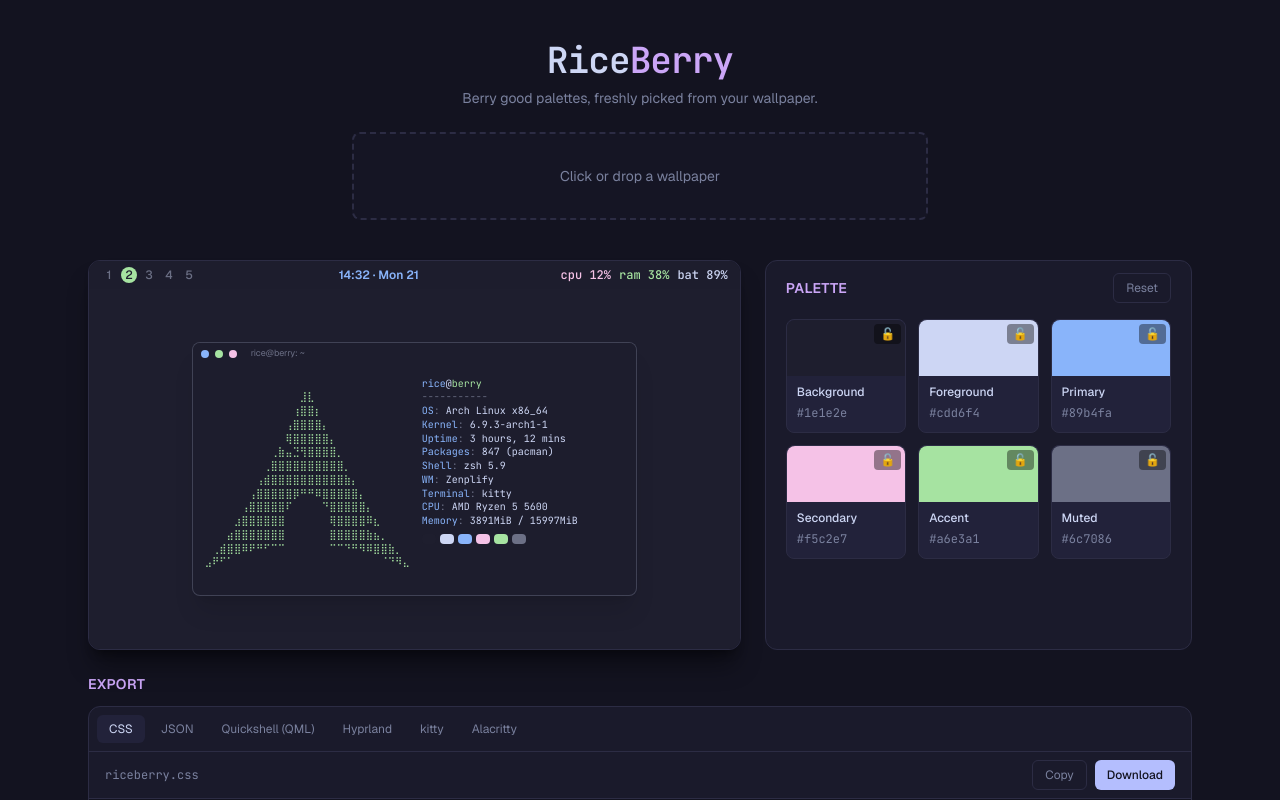
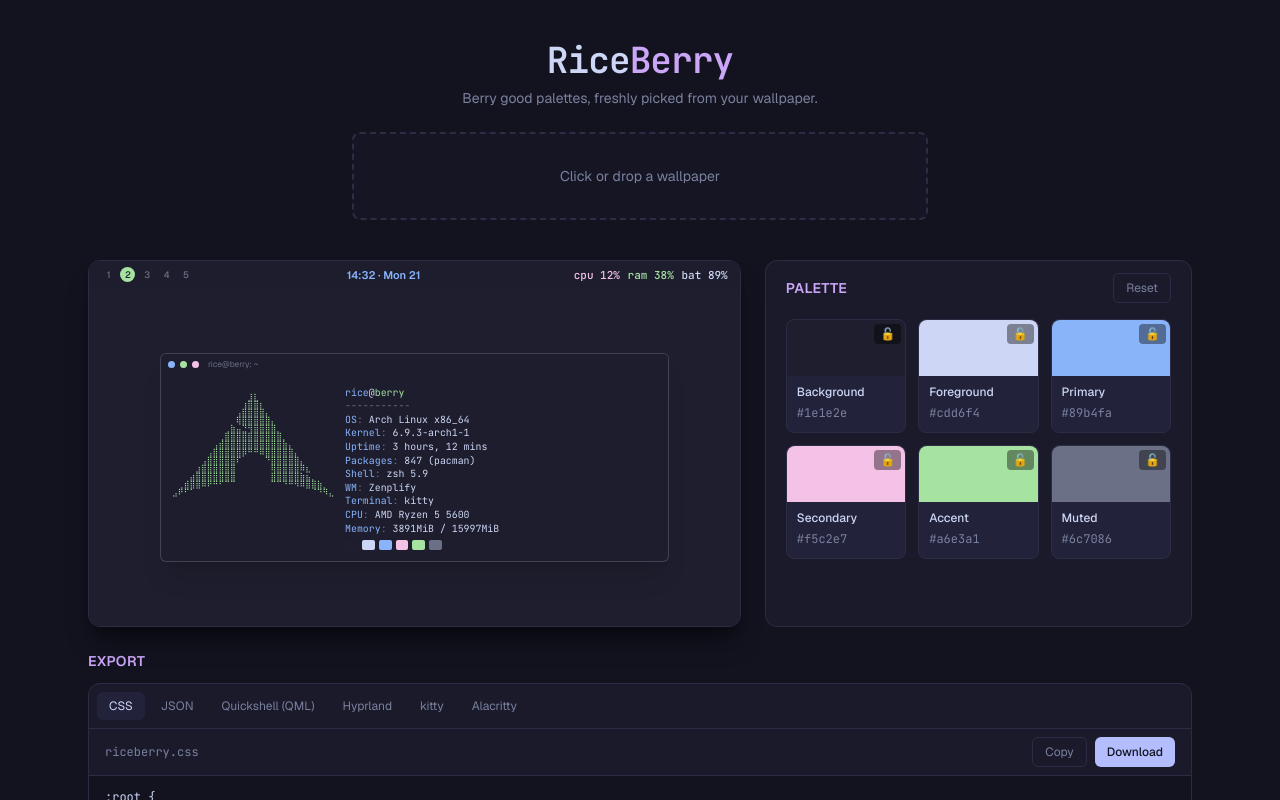
Before and after one commit to Cookeroni/Riceberry, a Next.js app: page / in a window 1280 px wide. Shown: the top 800 px of the page. Built offline with nearby package versions, Linux system fonts and the light colour scheme.

Commit message:
Make the components respoensive

```diff
--- a/src/app/page.tsx
+++ b/src/app/page.tsx
@@ -49,11 +49,11 @@ export default function Home() {
   }
 
   return (
-    <div className="flex min-h-full flex-col">
+    <div className="flex min-h-full flex-col overflow-x-hidden">
       <main className="mx-auto w-full max-w-6xl flex-1 px-6 py-10">
         {/* Header: title, description, upload — centered */}
         <header className="mx-auto max-w-xl text-center">
-          <h1 className="font-mono text-4xl font-semibold tracking-tight">
+          <h1 className="font-mono text-3xl font-semibold tracking-tight sm:text-4xl">
             Rice<span className="text-berry">Berry</span>
           </h1>
           <p className="mt-2 text-sm text-dim">
--- a/src/components/ExportPanel.tsx
+++ b/src/components/ExportPanel.tsx
@@ -47,8 +47,8 @@ export function ExportPanel({ palette }: { palette: Palette }) {
         ))}
       </div>
 
-      <div className="flex items-center justify-between px-4 py-2">
-        <span className="font-mono text-xs text-dim">{active.filename}</span>
+        <div className="flex flex-wrap items-center justify-between gap-2 px-4 py-2">
+          <span className="min-w-0 truncate font-mono text-xs text-dim">{active.filename}</span>
         <div className="flex gap-2">
           <button
             type="button"
--- a/src/components/PreviewBar.tsx
+++ b/src/components/PreviewBar.tsx
@@ -4,20 +4,19 @@ const ACTIVE = 2;
 export function PreviewBar() {
   return (
     <div
-      className="flex items-center justify-between px-3 py-1.5 text-[10px] font-medium backdrop-blur-sm sm:text-xs"
+      className="flex items-center justify-between px-[1.1em] py-[0.5em] text-[1em] font-medium backdrop-blur-sm"
       style={{
         backgroundColor: "color-mix(in srgb, var(--rb-background) 78%, transparent)",
         color: "var(--rb-foreground)",
       }}
     >
-      {/* workspaces */}
-      <div className="flex items-center gap-1">
+      <div className="flex items-center gap-[0.4em]">
         {WORKSPACES.map((n) => {
           const active = n === ACTIVE;
           return (
             <span
               key={n}
-              className="flex h-4 w-4 items-center justify-center rounded-full"
+              className="flex h-[1.6em] w-[1.6em] items-center justify-center rounded-full text-[0.85em]"
               style={
                 active
                   ? { backgroundColor: "var(--rb-accent)", color: "var(--rb-background)" }
@@ -30,13 +29,11 @@ export function PreviewBar() {
         })}
       </div>
 
-      {/* clock */}
       <div className="font-semibold" style={{ color: "var(--rb-primary)" }}>
         14:32 · Mon 21
       </div>
 
-      {/* indicators */}
-      <div className="flex items-center gap-2 font-mono">
+      <div className="flex items-center gap-[0.7em] font-mono">
         <span style={{ color: "var(--rb-secondary)" }}>cpu 12%</span>
         <span style={{ color: "var(--rb-accent)" }}>ram 38%</span>
         <span style={{ color: "var(--rb-foreground)" }}>bat 89%</span>
--- a/src/components/PreviewDesktop.tsx
+++ b/src/components/PreviewDesktop.tsx
@@ -4,10 +4,7 @@ import { type Palette, ROLE_ORDER } from "@/types/palette";
 import { PreviewBar } from "./PreviewBar";
 import { PreviewTerminal } from "./PreviewTerminal";
 
-type Props = {
-  palette: Palette;
-  wallpaperSrc: string | null;
-};
+type Props = { palette: Palette; wallpaperSrc: string | null };
 
 export function PreviewDesktop({ palette, wallpaperSrc }: Props) {
   const vars: CSSProperties = {};
@@ -18,9 +15,8 @@ export function PreviewDesktop({ palette, wallpaperSrc }: Props) {
   return (
     <div
       style={vars}
-      className="relative aspect-video min-h-[390px] w-full overflow-hidden rounded-xl border border-line shadow-xl shadow-black/40"
+      className="@container relative aspect-video min-h-[200px] w-full overflow-hidden rounded-xl border border-line shadow-xl shadow-black/40 sm:min-h-[340px]"
     >
-      {/* wallpaper — or a themed solid background before any upload */}
       <div
         className="absolute inset-0 bg-cover bg-center"
         style={{
@@ -28,12 +24,12 @@ export function PreviewDesktop({ palette, wallpaperSrc }: Props) {
           backgroundImage: wallpaperSrc ? `url("${wallpaperSrc}")` : undefined,
         }}
       />
-
-      {/* content layer: bar in flow at top, terminal centered in the space below */}
-      <div className="relative flex h-full flex-col">
+      {/* This one value drives the whole mock's scale: base font-size in cqi,
+          floored/capped so it stays sane at extremes. Every child sizes in em. */}
+      <div className="relative flex h-full flex-col text-[clamp(6.5px,1.7cqi,11px)]">
         <PreviewBar />
-        <div className="flex flex-1 items-center justify-center overflow-hidden p-4">
-          <div className="w-[72%] max-w-md">
+        <div className="flex flex-1 items-center justify-center overflow-hidden p-[1.4em]">
+          <div className="w-[82%]">
             <PreviewTerminal />
           </div>
         </div>
--- a/src/components/PreviewTerminal.tsx
+++ b/src/components/PreviewTerminal.tsx
@@ -30,30 +30,28 @@ const LOGO = `
 `;
 
 export function PreviewTerminal() {
-  return (
+    return (
     <div
-      className="overflow-hidden rounded-lg border shadow-xl backdrop-blur-md"
+      className="overflow-hidden rounded-[0.6em] border shadow-xl backdrop-blur-md text-[0.9em]"
       style={{
         backgroundColor: "color-mix(in srgb, var(--rb-background) 88%, transparent)",
         borderColor: "color-mix(in srgb, var(--rb-foreground) 20%, transparent)",
       }}
     >
-      {/* title bar */}
       <div
-        className="flex items-center gap-1.5 px-2 py-1"
+        className="flex items-center gap-[0.5em] px-[0.7em] py-[0.4em]"
         style={{ backgroundColor: "color-mix(in srgb, var(--rb-background) 95%, transparent)" }}
       >
-        <span className="h-2 w-2 rounded-full" style={{ backgroundColor: "var(--rb-primary)" }} />
-        <span className="h-2 w-2 rounded-full" style={{ backgroundColor: "var(--rb-accent)" }} />
-        <span className="h-2 w-2 rounded-full" style={{ backgroundColor: "var(--rb-secondary)" }} />
-        <span className="ml-2 text-[9px]" style={{ color: "var(--rb-muted)" }}>
+        <span className="h-[0.7em] w-[0.7em] rounded-full" style={{ backgroundColor: "var(--rb-primary)" }} />
+        <span className="h-[0.7em] w-[0.7em] rounded-full" style={{ backgroundColor: "var(--rb-accent)" }} />
+        <span className="h-[0.7em] w-[0.7em] rounded-full" style={{ backgroundColor: "var(--rb-secondary)" }} />
+        <span className="ml-[0.5em] text-[0.85em]" style={{ color: "var(--rb-muted)" }}>
           rice@berry: ~
         </span>
       </div>
 
-      {/* body */}
-      <div className="flex gap-3 p-3 font-mono text-[9px] leading-snug sm:text-[10px]">
-        <pre className="whitespace-pre" style={{ color: "var(--rb-accent)" }}>
+      <div className="flex gap-[1.1em] p-[1.1em] font-mono leading-snug">
+        <pre className="whitespace-pre text-[0.8em] leading-none" style={{ color: "var(--rb-accent)" }}>
           {LOGO}
         </pre>
 
@@ -73,12 +71,11 @@ export function PreviewTerminal() {
             </div>
           ))}
 
-          {/* color test row — one block per role, the clearest live-retheme demo */}
-          <div className="mt-1.5 flex gap-1">
+          <div className="mt-[0.5em] flex gap-[0.4em]">
             {ROLE_ORDER.map((role) => (
               <span
                 key={role}
-                className="h-2.5 w-3.5 rounded-sm"
+                className="h-[0.95em] w-[1.3em] rounded-[0.2em]"
                 style={{ backgroundColor: `var(--rb-${role})` }}
               />
             ))}
--- a/src/components/SwatchCard.tsx
+++ b/src/components/SwatchCard.tsx
@@ -59,7 +59,7 @@ export function SwatchCard({ role, swatch, onChange, onToggleLock }: Props) {
       {open && (
         <>
           <div className="fixed inset-0 z-10" onClick={() => setOpen(false)} />
-          <div className="absolute left-0 top-full z-20 mt-1 w-44 rounded-lg border border-line bg-raised p-2 shadow-xl shadow-black/40">
+            <div className="absolute left-1/2 top-full z-20 mt-1 w-44 -translate-x-1/2 rounded-lg border border-line bg-raised p-2 shadow-xl shadow-black/40">
               <HexColorPicker color={swatch.hex} onChange={onChange} />
               <HexColorInput
                 color={swatch.hex}
```
Lines whose indentation alone changed are shown as unchanged.
